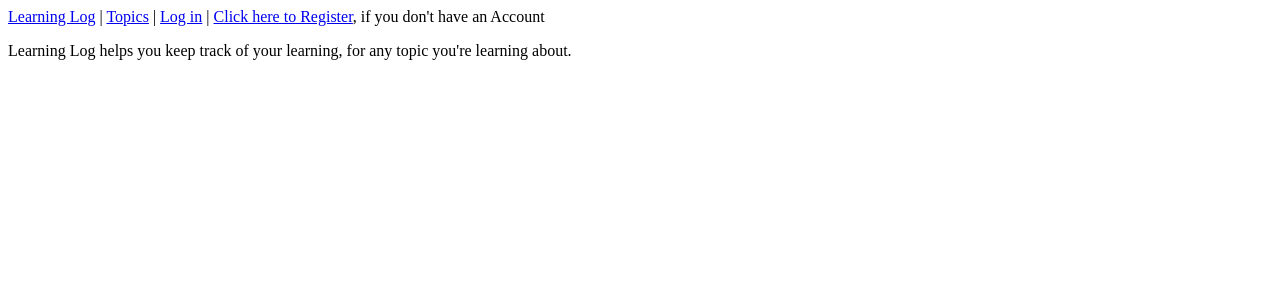
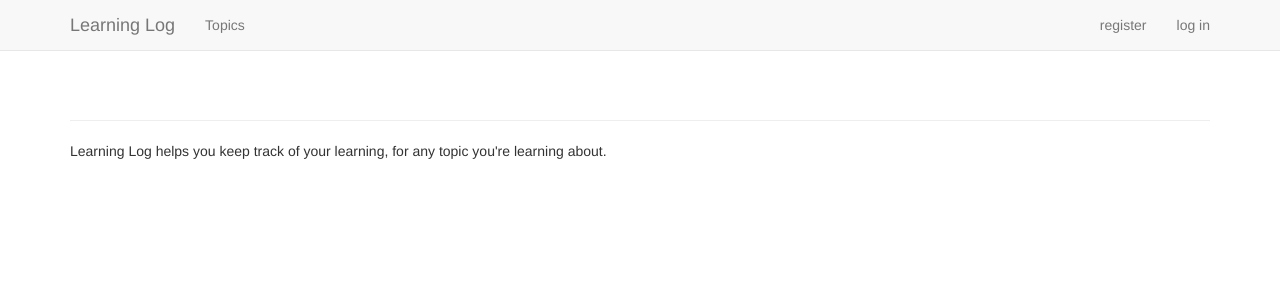
Before and after one commit to pmatsinopoulos/learning_log, a Django app: page / in a window 1280 px wide. Shown: the top 300 px of the page. Run offline with Django 3.2, Linux system fonts and the light colour scheme; some libraries are stand-ins or nearby versions.

Commit message:
Added Twitter Bootstrap version 3. with a basic navigation bar.

```diff
--- /dev/null
+++ b/learning_logs/templates/learning_logs/_navigation.html
@@ -0,0 +1,27 @@
+<nav class="navbar navbar-default navbar-static-top">
+    <div class="container">
+        <div class="navbar-header">
+            <button type="button" class="navbar-toggle collapsed" data-toggle="collapse" data-target="#navbar"
+                    aria-expanded="false" aria-controls="navbar">
+            </button>
+            <a class="navbar-brand" href="{% url 'learning_logs:index' %}">Learning Log</a>
+        </div>
+
+        <div id="navbar" class="navbar-collapse collapse">
+            <ul class="nav navbar-nav">
+                <li><a href="{% url 'learning_logs:topics' %}">Topics</a></li>
+            </ul>
+
+            <ul class="nav navbar-nav navbar-right">
+                {% if user.is_authenticated %}
+                    <li><a>Hello, {{ user.username }}.</a></li>
+                    <li><a href="{% url 'users:logout' %}">log out</a></li>
+                {% else %}
+                    <li><a href="{% url 'users:register' %}">register</a></li>
+                    <li><a href="{% url 'users:login' %}">log in</a></li>
+                {% endif %}
+
+            </ul>
+        </div>
+    </div>
+</nav>
--- a/learning_logs/templates/learning_logs/base.html
+++ b/learning_logs/templates/learning_logs/base.html
@@ -1,17 +1,30 @@
-<p>
-    <a href="{% url 'learning_logs:index' %}">Learning Log</a>
-    |
-    <a href="{% url 'learning_logs:topics' %}">Topics</a>
-    |
-    {% if user.is_authenticated %}
-        Hello, {{ user.username }}.
-        |
-        <a href="{% url 'users:logout' %}">Log out</a>
-    {% else %}
-        <a href="{% url 'users:login' %}">Log in</a>
-        |
-        <a href="{% url 'users:register' %}">Click here to Register</a>, if you don't have an Account
-    {% endif %}
-</p>
+{% load bootstrap3 %}
 
-{% block content %}{% endblock content %}
+<!DOCTYPE html>
+<html lang="en">
+    <head>
+        <meta charset="utf-8"/>
+        <meta http-equiv="X-UA-Compatible" content="IE-edge"/>
+        <meta name="viewport" content="width=device-width, initial-scale=1"/>
+
+        <title>Learning Log</title>
+
+        {% bootstrap_css %}
+        {% bootstrap_javascript %}
+    </head>
+    <body>
+        {%  include 'learning_logs/_navigation.html' %}
+
+        <div class="container">
+            <div class="page-header">
+                {% block header %}{% endblock header %}
+            </div>
+
+            <div>
+                {% block content %}{% endblock content %}
+            </div>
+
+        </div>
+
+    </body>
+</html>
```
Also changed, not shown: learning_log/settings.py (+7 -0 lines).
